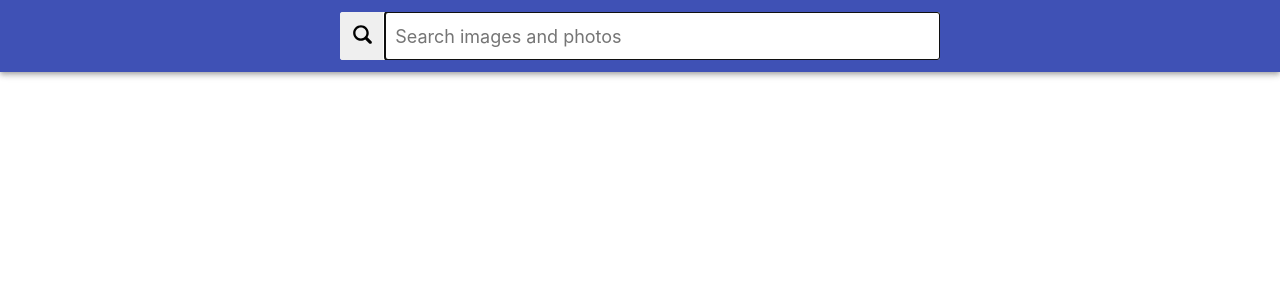
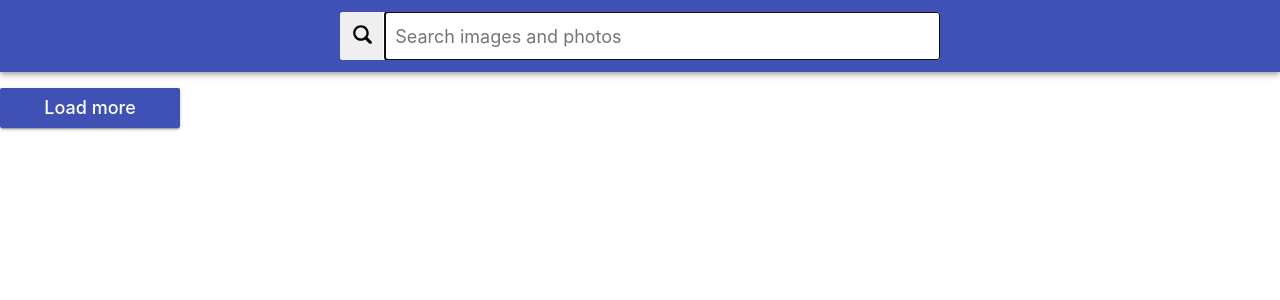
Before and after one commit to Tatiana-Kashcha/goit-react-hw-03-image-finder, a React (Create React App) app: page / in a window 1280 px wide. Shown: the top 300 px of the page. Built offline with nearby package versions, Linux system fonts and the light colour scheme.

Commit message:
add loadmore

```diff
--- a/src/components/App.jsx
+++ b/src/components/App.jsx
@@ -4,6 +4,7 @@ import { Loading } from 'notiflix/build/notiflix-loading-aio';
 import Searchbar from 'components/Searchbar/Searchbar';
 import { ImageGallery } from 'components/ImageGallery/ImageGallery';
 import { getImagesApi } from 'api/getImagesApi';
+import { Button } from 'components/Button/Button';
 
 class App extends Component {
   state = {
@@ -97,6 +98,7 @@ class App extends Component {
         <Searchbar onSubmit={this.handleSearch} />
         {isLoading && Loading.arrows()}
         <ImageGallery data={data} />
+        <Button onLoadMore={this.handleLoadMore} />
       </>
     );
   }
--- a/src/components/Button/Button.jsx
+++ b/src/components/Button/Button.jsx
@@ -0,0 +1,11 @@
+import * as s from './Button.styled';
+
+export const Button = ({ onLoadMore }) => {
+  return (
+    <>
+      <s.Button type="button" onClick={onLoadMore}>
+        Load more
+      </s.Button>
+    </>
+  );
+};
--- a/src/components/Button/Button.styled.js
+++ b/src/components/Button/Button.styled.js
@@ -0,0 +1,25 @@
+import styled from 'styled-components';
+
+export const Button = styled.button`
+  padding: 8px 16px;
+  border-radius: 2px;
+  background-color: #3f51b5;
+  transition: all 250ms cubic-bezier(0.4, 0, 0.2, 1);
+  text-align: center;
+  display: inline-block;
+  color: #fff;
+  text-decoration: none;
+  cursor: pointer;
+  font-family: inherit;
+  font-size: 18px;
+  line-height: 24px;
+  font-style: normal;
+  font-weight: 500;
+  min-width: 180px;
+  box-shadow: 0px 3px 1px -2px rgba(0, 0, 0, 0.2),
+    0px 2px 2px 0px rgba(0, 0, 0, 0.14), 0px 1px 5px 0px rgba(0, 0, 0, 0.12);
+  &:hover,
+  &:focus {
+    background-color: #303f9f;
+  }
+`;
```
